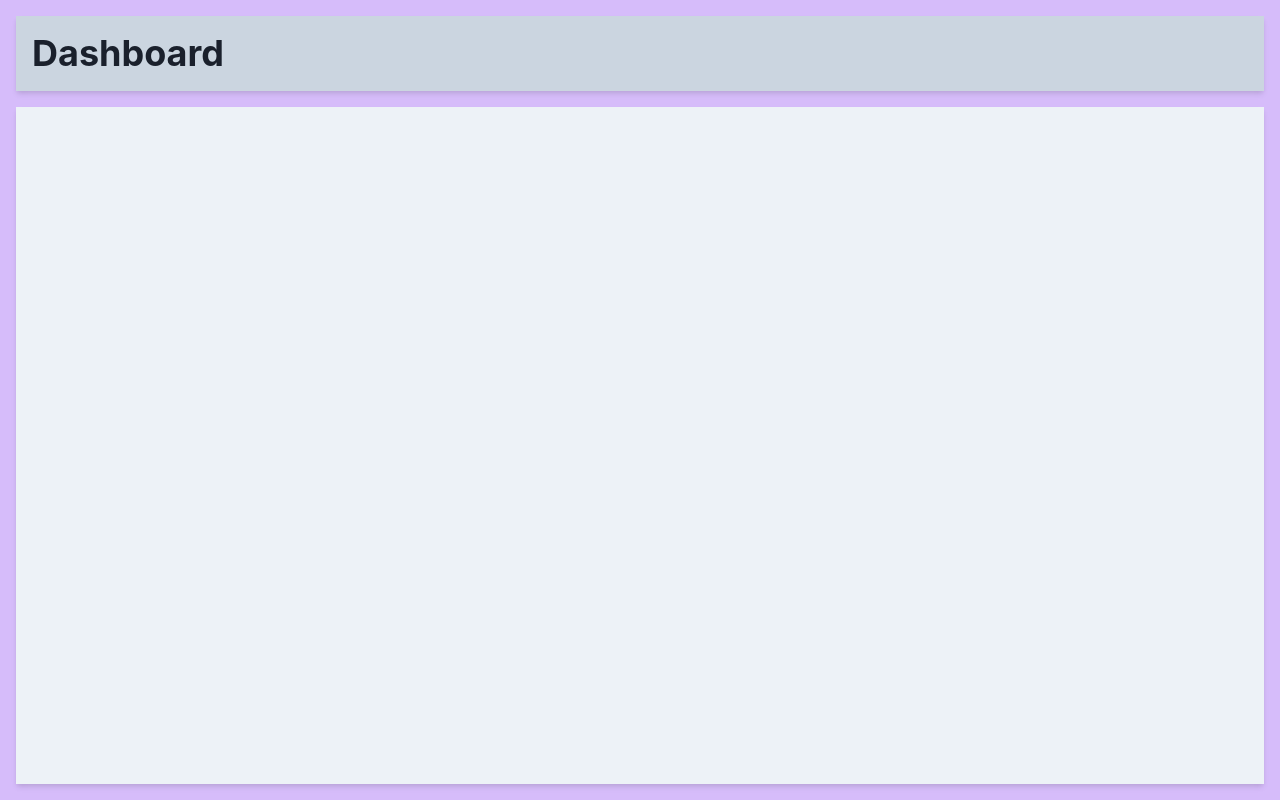
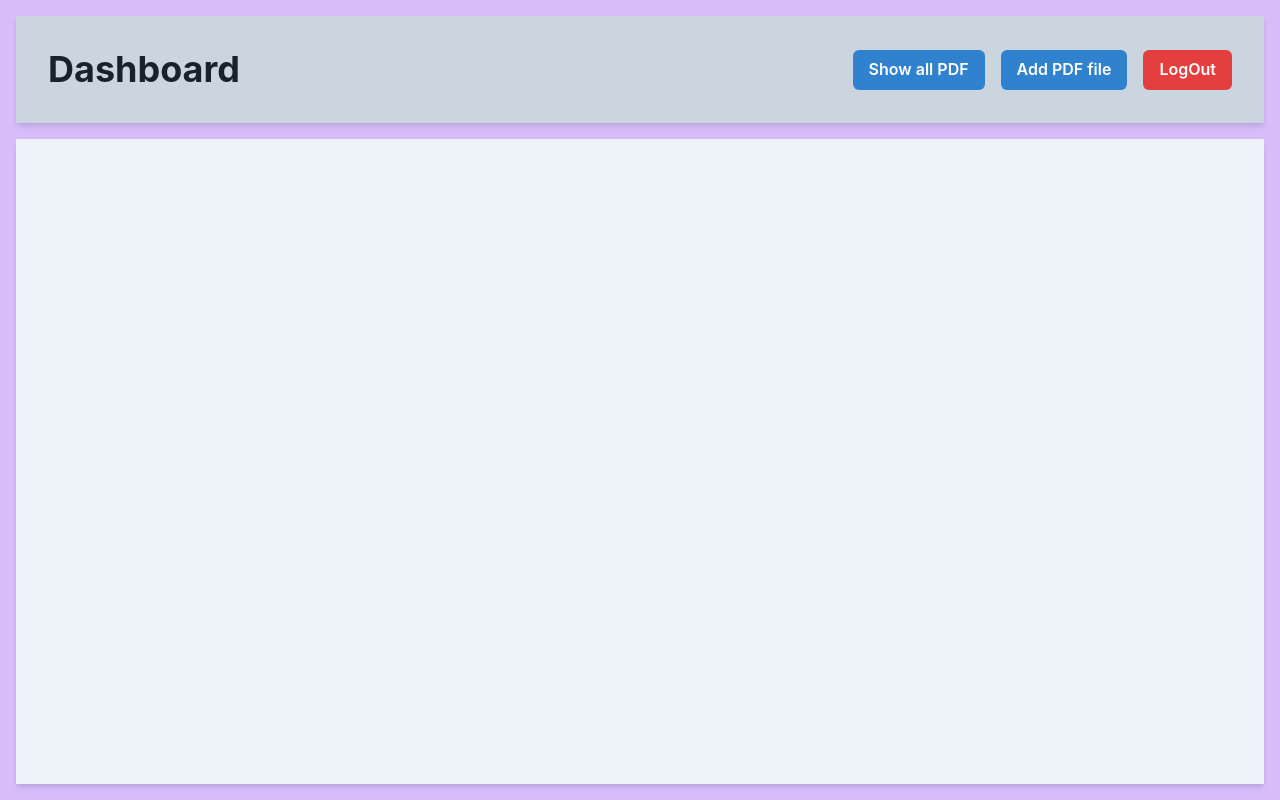
Before and after one commit to YasithaRenuk/PDFManager, a React (Vite) app in the folder frontend/: page /dashboard in a window 1280 px wide. Built offline with nearby package versions, Linux system fonts and the light colour scheme.

Commit message:
+ DashBorde

```diff
--- a/frontend/src/App.jsx
+++ b/frontend/src/App.jsx
@@ -24,7 +24,11 @@ function App() {
           <Route path='/' element={<Login />} />
           <Route path='/register' element={<Register />} />
           <Route path='/login' element={<Login />} />
-          <Route path='/dashboard' element={<DashBord />} />
+
+          <Route path='/dashboard' element={<DashBord />}>
+
+          </Route>
+
         </Routes>
       </UserContextProvider>
     </BrowserRouter>
--- a/frontend/src/components/Navbar.jsx
+++ b/frontend/src/components/Navbar.jsx
@@ -1,12 +1,25 @@
 import React from 'react'
-import {Link} from 'react-router-dom'
+import { Box, Flex, Button, Heading } from '@chakra-ui/react'
 
 export default function Navbar() {
   return (
-    <nav>
-      <Link to='/'>Home</Link>
-      <Link to='/register'>Register</Link>
-      <Link to='/login'>Login</Link>
-    </nav>
+    <Box bg="gray.300" p={4}>
+      <Flex justify="space-between" align="center">
+      <Heading as="h1" size="xl">
+          Dashboard
+      </Heading>
+        <Flex>
+        <Button colorScheme="blue" mr={4}>
+            Show all PDF
+          </Button>
+          <Button colorScheme="blue" mr={4}>
+            Add PDF file
+          </Button>
+          <Button colorScheme="red">
+            LogOut
+          </Button>
+        </Flex>
+      </Flex>
+    </Box>
   )
 }
--- a/frontend/src/pages/DashBord.jsx
+++ b/frontend/src/pages/DashBord.jsx
@@ -1,7 +1,8 @@
-import React from 'react';
+import React, { useContext } from 'react';
 import { UserContext } from '../../context/userContext';
-import { useContext } from 'react';
 import { Grid, GridItem, Box, Heading } from '@chakra-ui/react';
+import { Outlet } from 'react-router-dom';  // Import Outlet from react-router-dom
+import Navbar from '../components/Navbar';
 
 export default function DashBord() {
     const { user } = useContext(UserContext);
@@ -16,24 +17,16 @@ export default function DashBord() {
             bg="purple.200"
         >
             <GridItem bg="gray.300" colSpan={1} rowSpan={1}>
-                <Box p={4} h="100%" boxShadow="md">  {/* Add boxShadow here */}
+                <Box p={4} h="100%" boxShadow="md">
                     <Heading as="h1" size="xl">
-                        Dashboard
+                        <Navbar />
                     </Heading>
-                    {/* Additional dashboard content */}
                 </Box>
             </GridItem>
             <GridItem bg="gray.100" colSpan={1} rowSpan={1}>
-                <Box p={4} h="100%" boxShadow="md">  {/* Add boxShadow here */}
+                <Box p={4} h="100%" boxShadow="md">
                     <Heading as="h2" size="lg">
-                        {!!user && (
-                            <Box mt={4}>
-                                <Heading as="h2" size="md">
-                                    Hi {user.Email}!
-                                </Heading>
-                                {/* Additional dashboard content */}
-                            </Box>
-                        )}
+                    <Outlet /> {/* Outlet for nested routes */}
                     </Heading>
                 </Box>
             </GridItem>
```
